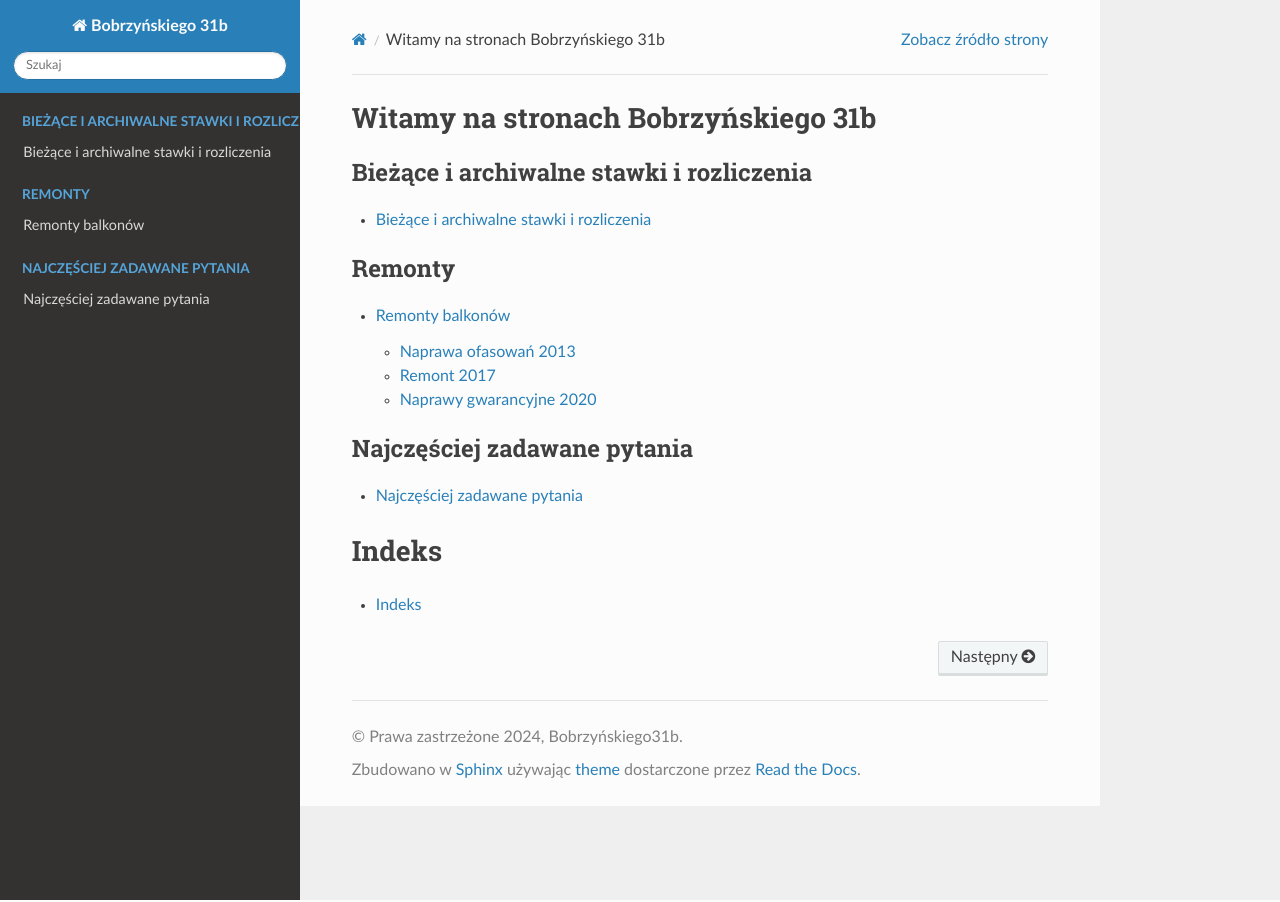
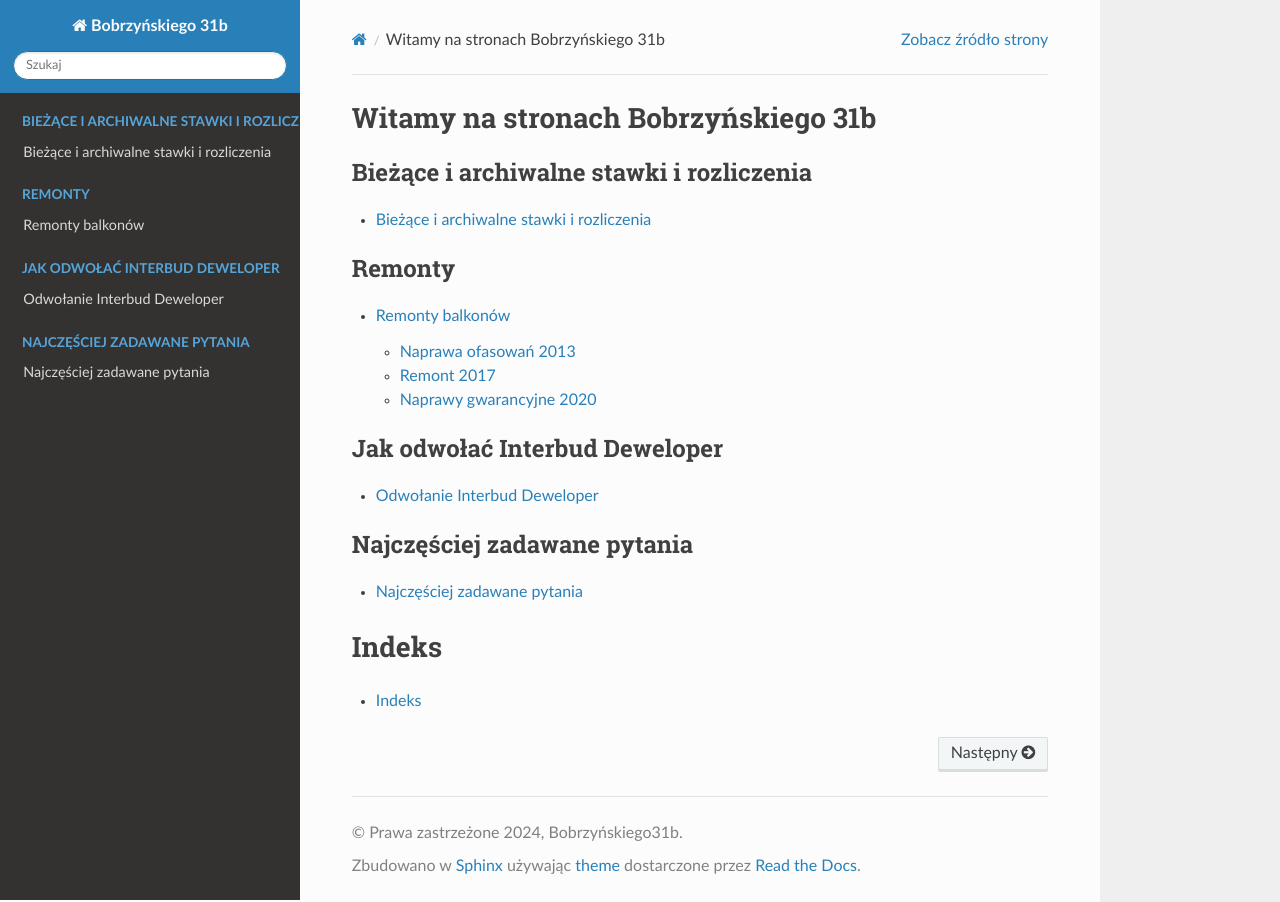
Before and after one commit to Bobrzynskiego31b/Bobrzynskiego31b.github.io, a Sphinx documentation site: the page built from docs/index.rst, in a window 1280 px wide. Built offline with Sphinx 7.4.7 and the Read the Docs theme 2.0.0, drawn with Linux system fonts in a browser that asks for light colours.

Commit message:
Add Jak Odwołać Interbud Deweloper

```diff
--- a/docs/index.rst
+++ b/docs/index.rst
@@ -19,6 +19,12 @@ Witamy na stronach Bobrzyńskiego 31b
    balkony
 
 .. toctree::
+   :maxdepth: 2
+   :caption: Jak odwołać Interbud Deweloper
+
+   odwolanieib
+
+.. toctree::
    :maxdepth: 1
    :caption: Najczęściej zadawane pytania
 
```
Also changed, not shown: docs/odwolanieib.rst (added, +15 -0 lines).
